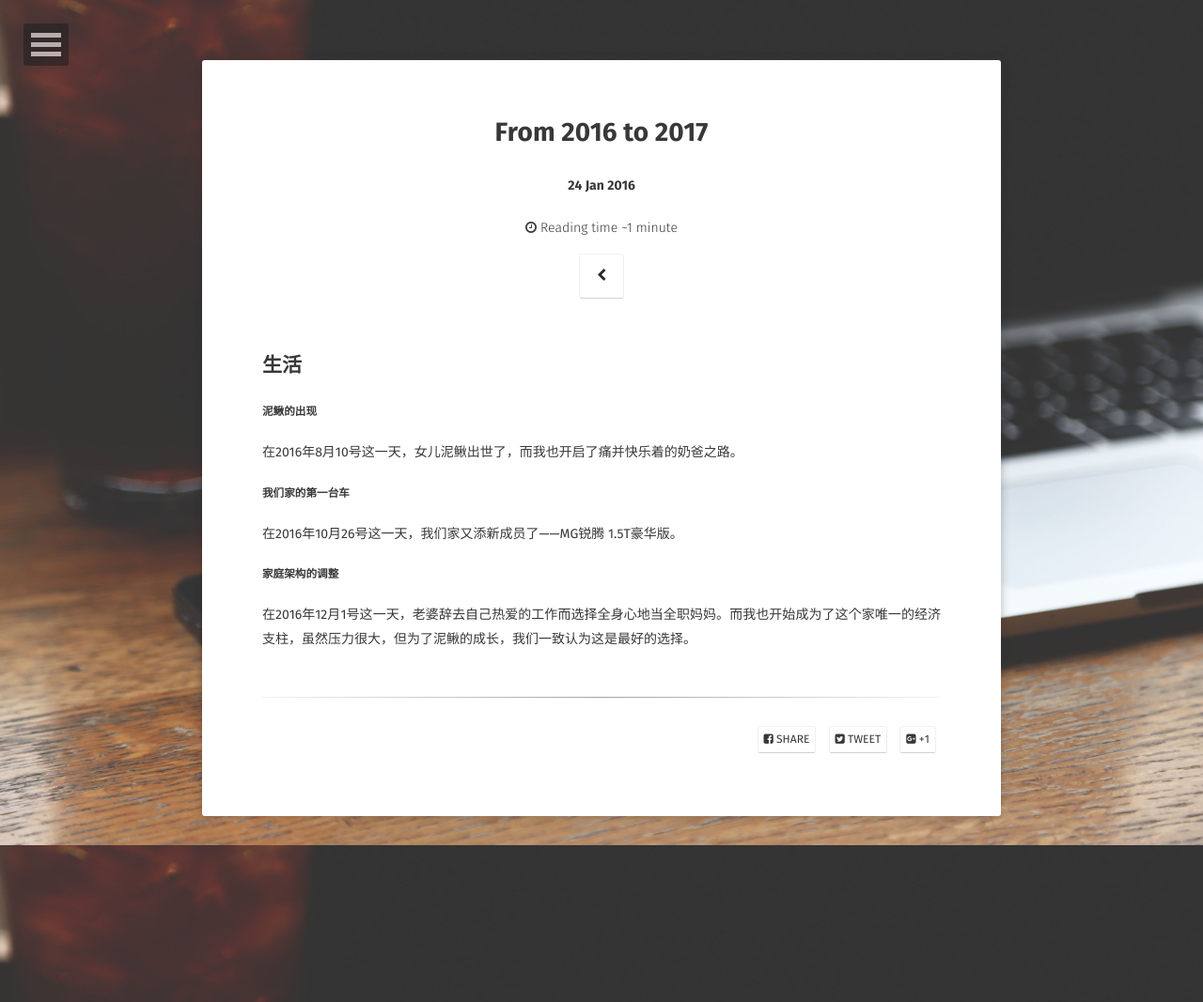
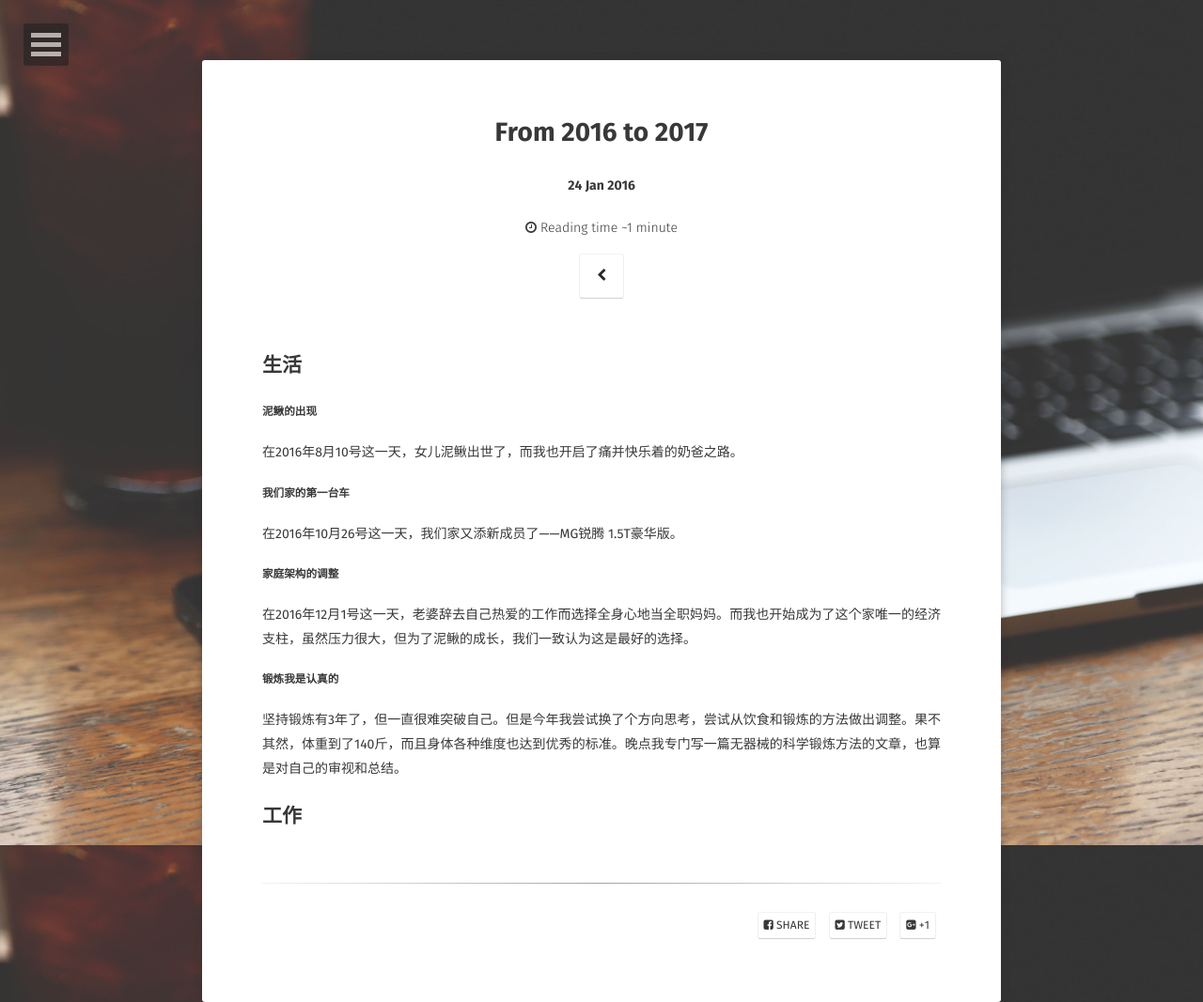
Before and after one commit to unclekony/unclekony.github.io, a Jekyll site: the page built from _posts/2017-01-24-From-2016-To-2017.md, in a window 1280 px wide. Shown: the whole page at 94% size. Built offline with Jekyll 4.4.1, drawn with Linux system fonts in a browser that asks for light colours; some web fonts are replaced; comment, search, counter and statistics services are not loaded.

Commit message:
1.add CNAME 2.update post

```diff
--- /dev/null
+++ b/CNAME
@@ -0,0 +1 @@
+kony.com
--- a/_posts/2017-01-24-From-2016-To-2017.md
+++ b/_posts/2017-01-24-From-2016-To-2017.md
@@ -15,3 +15,8 @@ excerpt: "2016的总结，2017的展望"
 
 ##### 家庭架构的调整
 在2016年12月1号这一天，老婆辞去自己热爱的工作而选择全身心地当全职妈妈。而我也开始成为了这个家唯一的经济支柱，虽然压力很大，但为了泥鳅的成长，我们一致认为这是最好的选择。
+
+##### 锻炼我是认真的
+坚持锻炼有3年了，但一直很难突破自己。但是今年我尝试换了个方向思考，尝试从饮食和锻炼的方法做出调整。果不其然，体重到了140斤，而且身体各种维度也达到优秀的标准。晚点我专门写一篇无器械的科学锻炼方法的文章，也算是对自己的审视和总结。
+
+## 工作
```
